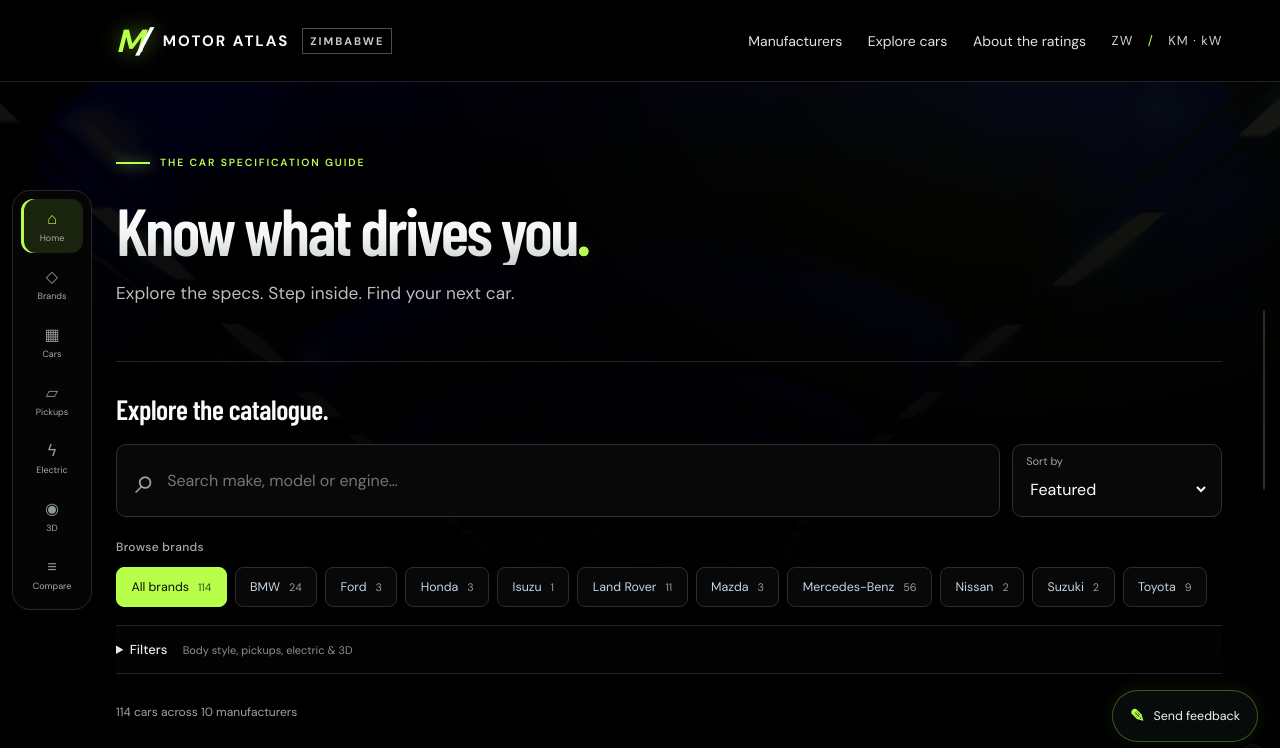
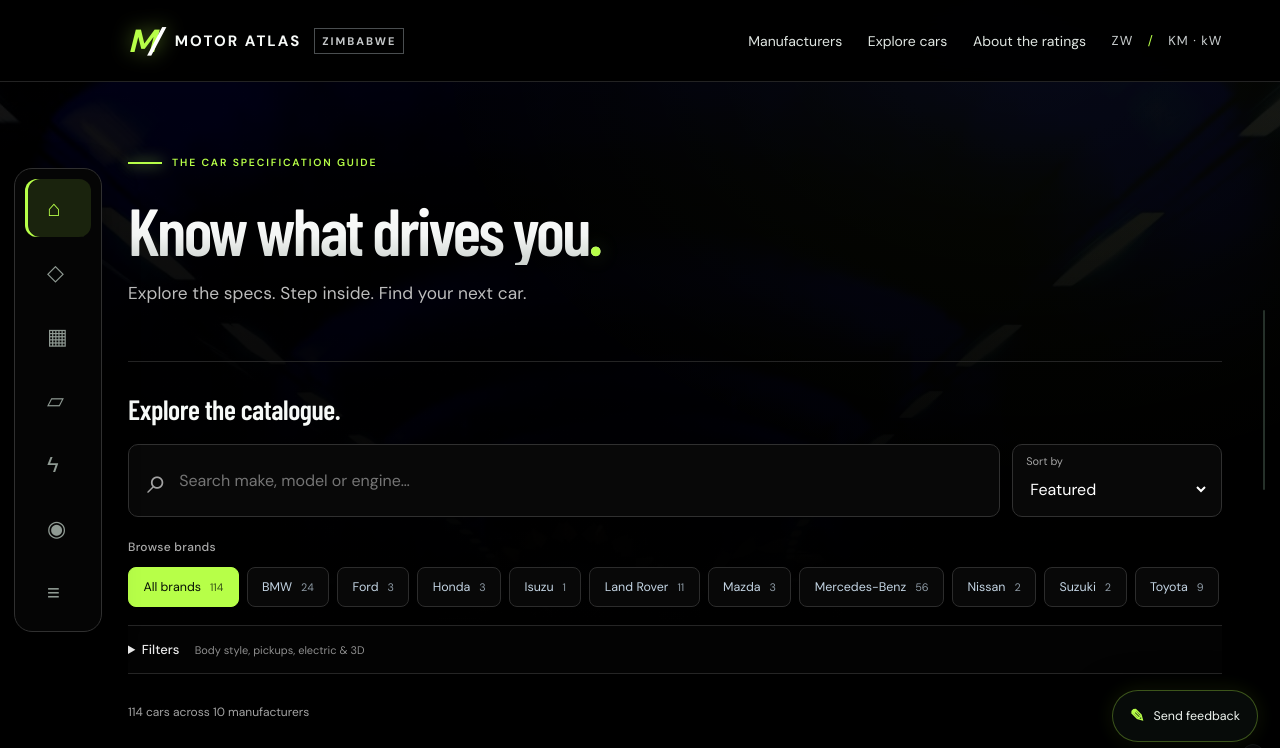
Before and after one commit to pinimagi07/motoratlaszw, a plain HTML site: page index.html in a window 1280 px wide. Shown: the top 748 px of the page. Drawn offline with nearby package versions, Linux system fonts and the light colour scheme; no server answers.

Commit message:
Enlarge desktop rail and expand labels on hover without covering content

```diff
--- a/index.html
+++ b/index.html
@@ -61,13 +61,36 @@
     footer{background:#050505!important;border-top:1px solid #252525;border-radius:0!important}
     .equipment-note{max-width:360px}
     .page-controls button{background:#080808;border-color:#303030}
+    /* Roomier desktop rail: icons at rest, full labels on hover or keyboard focus. */
     @media(min-width:1201px){
-      main{padding-left:116px!important;padding-right:4.5vw!important}
-      header{padding-left:116px!important}
-      .atlas-rail,.atlas-rail:hover,.atlas-rail:focus-within{left:12px;width:80px!important;padding:8px!important;background:#050505!important;border-color:#292929!important;box-shadow:none!important;gap:4px}
+      main{padding-left:128px!important;padding-right:4.5vw!important;transition:padding-left .25s ease}
+      header{padding-left:128px!important}
+      .atlas-rail,.atlas-rail:focus-within{
+        left:14px;width:88px!important;padding:10px!important;background:#050505!important;
+        border-color:#303030!important;box-shadow:0 12px 32px #0008!important;gap:6px;
+        overflow:hidden;transition:width .25s ease,border-color .25s ease!important;
+      }
       .atlas-rail::before{display:none!important}
-      .atlas-rail button,.atlas-rail:hover button,.atlas-rail:focus-within button{width:62px!important;min-height:54px;display:flex!important;flex-direction:column;justify-content:center;gap:4px;padding:5px 0!important;font-size:16px}
-      .atlas-rail button::after,.atlas-rail:hover button::after,.atlas-rail:focus-within button::after{position:static!important;opacity:1!important;transform:none!important;padding:0!important;background:none!important;border:0!important;font-size:9px!important;color:#aaa;line-height:1.2;box-shadow:none!important}
+      .atlas-rail button,.atlas-rail:focus-within button{
+        width:66px!important;min-height:58px;display:flex!important;flex-direction:row;
+        align-items:center;justify-content:flex-start;gap:0;padding:0 0 0 22px!important;
+        font-size:22px;flex-shrink:0;overflow:hidden;white-space:nowrap;
+        transition:width .25s ease,background .2s ease!important;
+      }
+      .atlas-rail button::after,.atlas-rail:focus-within button::after{
+        position:static!important;opacity:0!important;transform:translateX(-5px)!important;
+        max-width:0;overflow:hidden;margin-left:0;padding:0!important;background:none!important;
+        border:0!important;font-size:14px!important;color:#c6c6c6;line-height:1.3;
+        box-shadow:none!important;pointer-events:none;
+        transition:opacity .18s ease,transform .25s ease,max-width .25s ease,margin-left .25s ease!important;
+      }
+      .atlas-rail:hover,.atlas-rail:has(button:focus-visible){width:224px!important;border-color:#4b583a!important}
+      .atlas-rail:hover button,.atlas-rail:has(button:focus-visible) button{width:202px!important}
+      .atlas-rail:hover button::after,.atlas-rail:has(button:focus-visible) button::after{
+        opacity:1!important;max-width:142px;margin-left:18px;transform:none!important;
+      }
+      .atlas-rail button.active::after{color:var(--lime)!important}
+      body:has(.atlas-rail:hover) main,body:has(.atlas-rail button:focus-visible) main{padding-left:256px!important}
     }
     @media(max-width:767px){
       .intro{min-height:220px!important;padding:32px 0!important}
```
